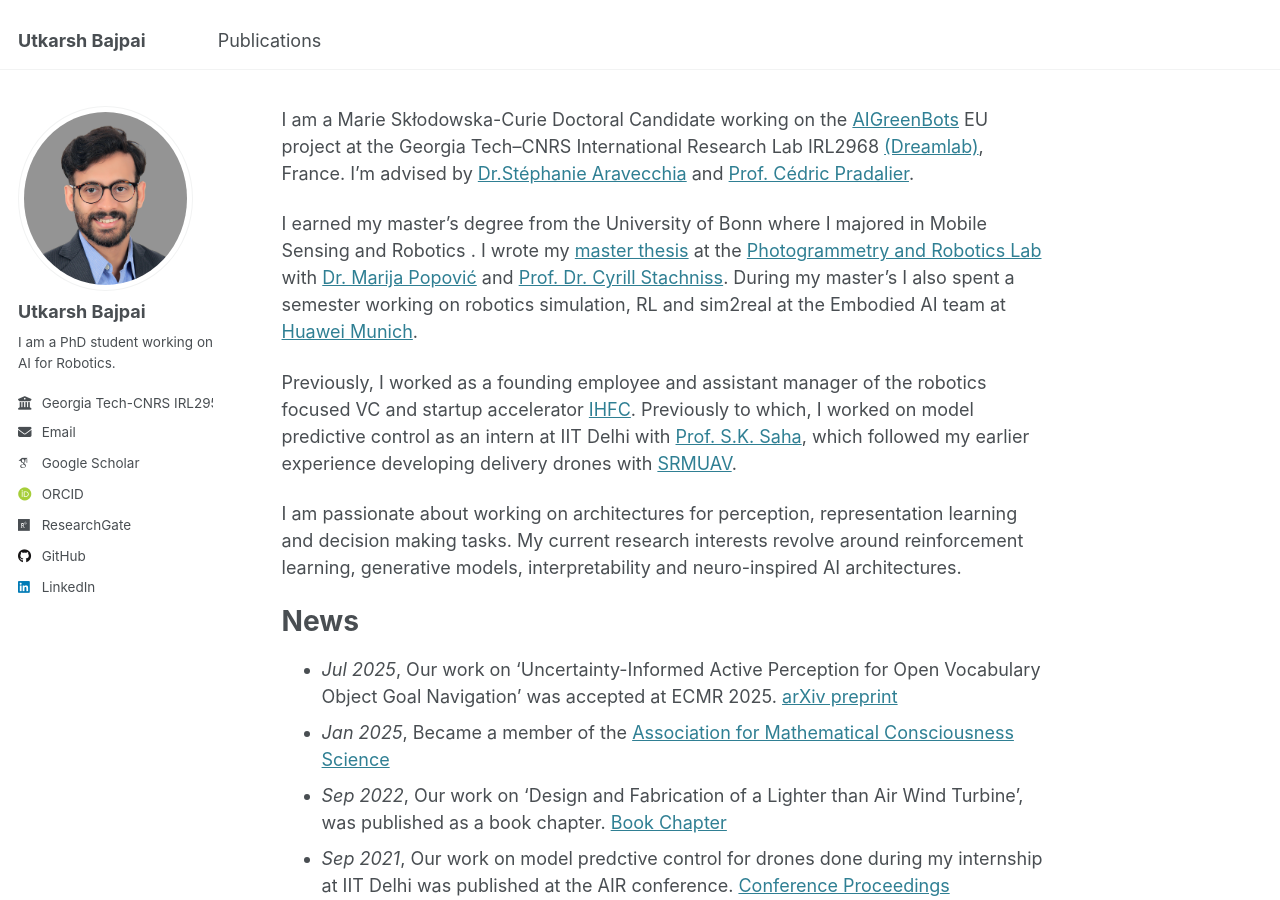
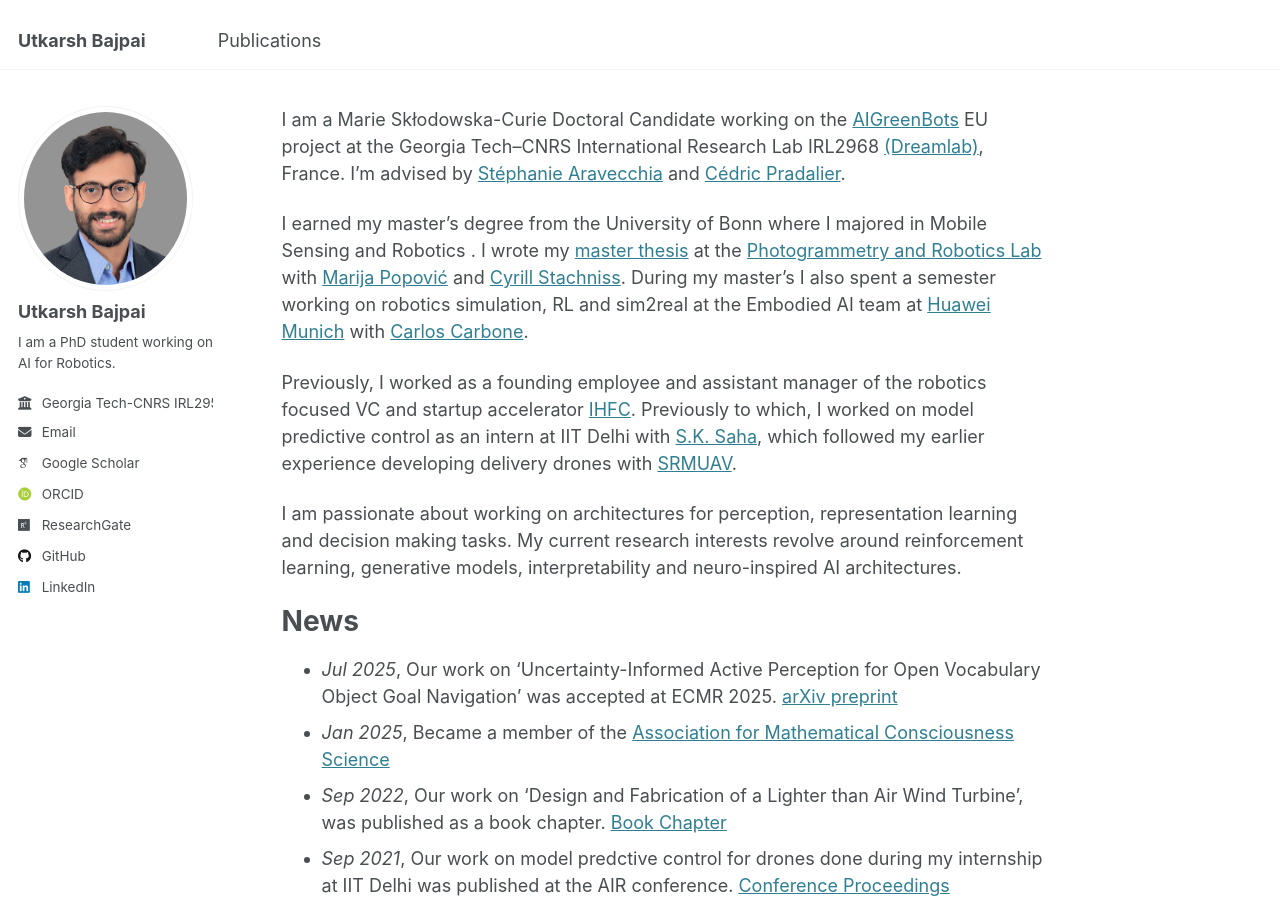
Before and after one commit to baj31415/baj31415.github.io, a Jekyll site: the page built from _pages/about.md, in a window 1280 px wide and 900 px high. Built offline with Jekyll 4.4.1, drawn with Linux system fonts in a browser that asks for light colours; some web fonts are replaced.

Commit message:
supervisor edit

```diff
--- a/_pages/about.md
+++ b/_pages/about.md
@@ -6,11 +6,11 @@ redirect_from:
   - /about/
   - /about.html
 ---
-I am a Marie Skłodowska-Curie Doctoral Candidate working on the [AIGreenBots](https://aigreenbots.eu) EU project at the Georgia Tech–CNRS International Research Lab IRL2968 [(Dreamlab)](https://dream.georgiatech-metz.fr), France. I'm advised by [Dr.Stéphanie Aravecchia](https://scholar.google.com/citations?user=tzDLDw8AAAAJ&hl=en) and [Prof. Cédric Pradalier](https://scholar.google.com/citations?user=4_1DZoYAAAAJ&hl=en).
+I am a Marie Skłodowska-Curie Doctoral Candidate working on the [AIGreenBots](https://aigreenbots.eu) EU project at the Georgia Tech–CNRS International Research Lab IRL2968 [(Dreamlab)](https://dream.georgiatech-metz.fr), France. I'm advised by [Stéphanie Aravecchia](https://scholar.google.com/citations?user=tzDLDw8AAAAJ&hl=en) and [Cédric Pradalier](https://scholar.google.com/citations?user=4_1DZoYAAAAJ&hl=en).
 
-I earned my master's degree from the University of Bonn where I majored in Mobile Sensing and Robotics . I wrote my [master thesis](http://baj31415.github.io/files/2024bajpaimsc.pdf) at the [Photogrammetry and Robotics Lab](https://www.ipb.uni-bonn.de/index.html) with [Dr. Marija Popović](https://scholar.google.com/citations?hl=en&user=XON8iQoAAAAJ&view_op=list_works&sortby=pubdate) and [Prof. Dr. Cyrill Stachniss](https://scholar.google.com/citations?hl=en&user=8vib2lAAAAAJ&view_op=list_works&sortby=pubdate). During my master's I also spent a semester working on robotics simulation, RL and sim2real at the Embodied AI team at [Huawei Munich](https://huaweiresearchcentergermanyaustria.teamtailor.com/departments/intelligent-cloud-technologies-laboratory).
+I earned my master's degree from the University of Bonn where I majored in Mobile Sensing and Robotics . I wrote my [master thesis](http://baj31415.github.io/files/2024bajpaimsc.pdf) at the [Photogrammetry and Robotics Lab](https://www.ipb.uni-bonn.de/index.html) with [Marija Popović](https://scholar.google.com/citations?hl=en&user=XON8iQoAAAAJ&view_op=list_works&sortby=pubdate) and [Cyrill Stachniss](https://scholar.google.com/citations?hl=en&user=8vib2lAAAAAJ&view_op=list_works&sortby=pubdate). During my master's I also spent a semester working on robotics simulation, RL and sim2real at the Embodied AI team at [Huawei Munich](https://huaweiresearchcentergermanyaustria.teamtailor.com/departments/intelligent-cloud-technologies-laboratory) with [Carlos Carbone](https://www.linkedin.com/in/carlos-carbone/?originalSubdomain=de).
 
-Previously, I worked as a founding employee and assistant manager of the robotics focused VC and startup accelerator [IHFC](https://www.ihfc.co.in/). Previously to which, I worked on model predictive control as an intern at IIT Delhi with [Prof. S.K. Saha](https://scholar.google.co.in/citations?hl=en&user=9Td4hFMAAAAJ&view_op=list_works&sortby=pubdate), which followed my earlier experience developing delivery drones with [SRMUAV](https://www.youtube.com/@srmuav3921).
+Previously, I worked as a founding employee and assistant manager of the robotics focused VC and startup accelerator [IHFC](https://www.ihfc.co.in/). Previously to which, I worked on model predictive control as an intern at IIT Delhi with [S.K. Saha](https://scholar.google.co.in/citations?hl=en&user=9Td4hFMAAAAJ&view_op=list_works&sortby=pubdate), which followed my earlier experience developing delivery drones with [SRMUAV](https://www.youtube.com/@srmuav3921).
 
 I am passionate about working on architectures for perception, representation learning and decision making tasks. My current research interests revolve around reinforcement learning, generative models, interpretability and neuro-inspired AI architectures.
 
```
